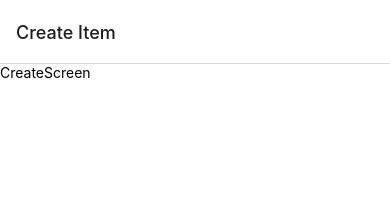
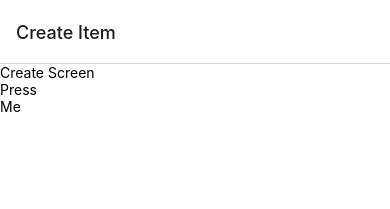
Before and after one commit to szaboblu/webshop-mobile, a React Native app in the folder webshopMobile/: screen / in a window 390 px wide. Shown: the top 209 px of the page. Built offline with nearby package versions, Linux system fonts and the light colour scheme.

Commit message:
create store using redux-toolkit

```diff
--- a/webshopMobile/package.json
+++ b/webshopMobile/package.json
@@ -12,12 +12,15 @@
   "dependencies": {
     "@react-navigation/bottom-tabs": "^6.5.4",
     "@react-navigation/native": "^6.1.3",
+    "@reduxjs/toolkit": "^1.9.2",
+    "lodash": "^4.17.21",
     "react": "18.2.0",
     "react-native": "0.71.1",
     "react-native-safe-area-context": "^4.5.0",
     "react-native-screens": "^3.19.0",
     "react-native-size-matters": "^0.4.0",
-    "react-native-vector-icons": "^9.2.0"
+    "react-native-vector-icons": "^9.2.0",
+    "react-redux": "^8.0.5"
   },
   "devDependencies": {
     "@babel/core": "^7.20.0",
@@ -28,6 +31,7 @@
     "@types/jest": "^29.4.0",
     "@types/react": "^18.0.27",
     "@types/react-native-vector-icons": "^6.4.13",
+    "@types/react-redux": "^7.1.25",
     "@types/react-test-renderer": "^18.0.0",
     "babel-jest": "^29.2.1",
     "babel-plugin-module-resolver": "^5.0.0",
--- /dev/null
+++ b/webshopMobile/src/@types/itemType.interface.ts
@@ -0,0 +1,6 @@
+export interface Item {
+  id?: number;
+  name: string;
+  description: string;
+  amount: number;
+}
--- a/webshopMobile/src/App.tsx
+++ b/webshopMobile/src/App.tsx
@@ -6,10 +6,16 @@
  */
 
 import React from 'react';
+import {Provider} from 'react-redux';
+import store from './store/store';
 import {RootNavigator} from '@navigation';
 
 function App(): JSX.Element {
-  return <RootNavigator />;
+  return (
+    <Provider store={store}>
+      <RootNavigator />
+    </Provider>
+  );
 }
 
 export default App;
--- a/webshopMobile/src/screens/Create/CreateScreen.tsx
+++ b/webshopMobile/src/screens/Create/CreateScreen.tsx
@@ -1,11 +1,33 @@
 import React from 'react';
-import {Text} from 'react-native';
+import {Pressable, Text} from 'react-native';
+import {useDispatch, useSelector} from 'react-redux';
 import {ScreenView} from '@ui';
+import {deleteItem, setItem} from '../../store/itemSlice';
+import {RootState} from '../../store/rootReducer';
 
 export const CreateScreen = () => {
+  const dispatch = useDispatch();
+  const {items} = useSelector((state: RootState) => state.items);
+  const item = {
+    name: 'Item 1',
+    description: 'Item 1 description',
+    amount: 1,
+  };
   return (
     <ScreenView>
-      <Text>CreateScreen</Text>
+      <Text>Create Screen</Text>
+      {items.map(i => (
+        <Pressable
+          style={{width: '10%', height: '10%'}}
+          onPress={() => dispatch(deleteItem(i))}>
+          <Text>{i.name}</Text>
+        </Pressable>
+      ))}
+      <Pressable
+        style={{width: '10%', height: '10%'}}
+        onPress={() => dispatch(setItem(item))}>
+        <Text>Press Me</Text>
+      </Pressable>
     </ScreenView>
   );
 };
--- /dev/null
+++ b/webshopMobile/src/store/itemSlice.ts
@@ -0,0 +1,41 @@
+import {createSlice, PayloadAction} from '@reduxjs/toolkit';
+import {Item} from '../@types/itemType.interface';
+import _ from 'lodash';
+
+const initialState: {items: Item[]} = {items: []};
+
+const ItemSlice = createSlice({
+  name: 'items',
+  initialState,
+  reducers: {
+    setItem(state, action: PayloadAction<Item>) {
+      if (state.items.some(item => _.isMatch(item, action.payload))) {
+        state.items = _.map(
+          state.items,
+          (item: Item) => {
+            if (item.id === action.payload.id) {
+              return action.payload;
+            }
+            return item;
+          },
+          [],
+        );
+        return;
+      }
+
+      const id = _.uniqueId('item_');
+      state.items.push({...action.payload, id});
+    },
+    deleteItem(state, action: PayloadAction<Item>) {
+      state.items = _.filter(
+        state.items,
+        (item: Item) => item.id !== action.payload.id,
+        [],
+      );
+    },
+  },
+});
+
+export const {setItem, deleteItem} = ItemSlice.actions;
+
+export default ItemSlice.reducer;
--- /dev/null
+++ b/webshopMobile/src/store/store.ts
@@ -0,0 +1,12 @@
+import {configureStore} from '@reduxjs/toolkit';
+import itemsReducer from './itemSlice';
+
+const store = configureStore({
+  reducer: {
+    items: itemsReducer,
+  },
+});
+
+export type RootState = ReturnType<typeof store.getState>;
+
+export default store;
```
Also changed, not shown: 2 other files (tests, documents, lock files or other folders).
